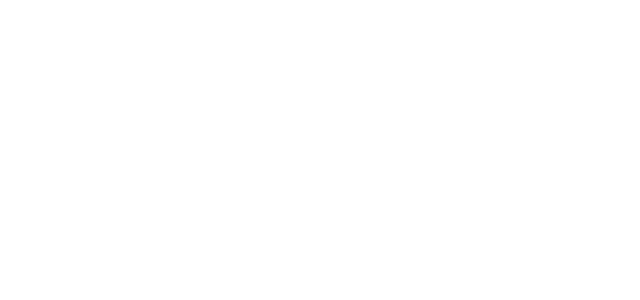
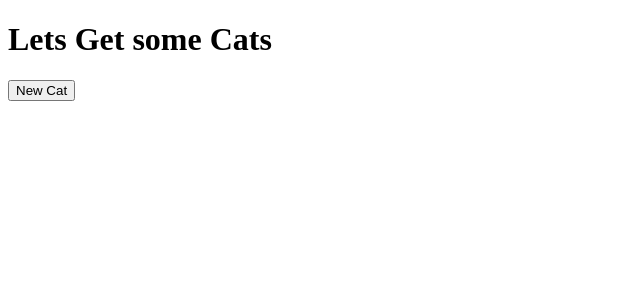
Before and after one commit to bdurb/vue-cat, a Vue app: page / in a window 1280 px wide. Shown: the top 300 px of the page, without its empty margins (0-640 px from the left). Built offline with nearby package versions, Linux system fonts and the light colour scheme.

Commit message:
set up axios call to cat api, displaying random cat pictures to site

```diff
--- a/src/App.vue
+++ b/src/App.vue
@@ -16,12 +16,5 @@ export default {
 </script>
 
 <style>
-#app {
-  font-family: 'Avenir', Helvetica, Arial, sans-serif;
-  -webkit-font-smoothing: antialiased;
-  -moz-osx-font-smoothing: grayscale;
-  text-align: center;
-  color: #2c3e50;
-  margin-top: 60px;
-}
+
 </style>
--- a/src/components/Cats.vue
+++ b/src/components/Cats.vue
@@ -1,10 +1,29 @@
 <template>
+  <div>
+    <h1>Lets Get some Cats</h1>
+    <button v-on:click="fetchCats">New Cat</button><br/>
+    <img :src="cats" />
+  </div>
 
 </template>
 
 <script>
 export default {
-  name: "Cats"
+  name: "Cats",
+  data () {
+    return {
+      cats: ''
+    }
+  },
+  methods: {
+    fetchCats() {
+      const url = 'https://aws.random.cat/meow'
+      this.$http.get(url)
+      .then((res) => {
+        this.cats = res.data.file
+      })
+    }
+  }
 }
 </script>
 
```
